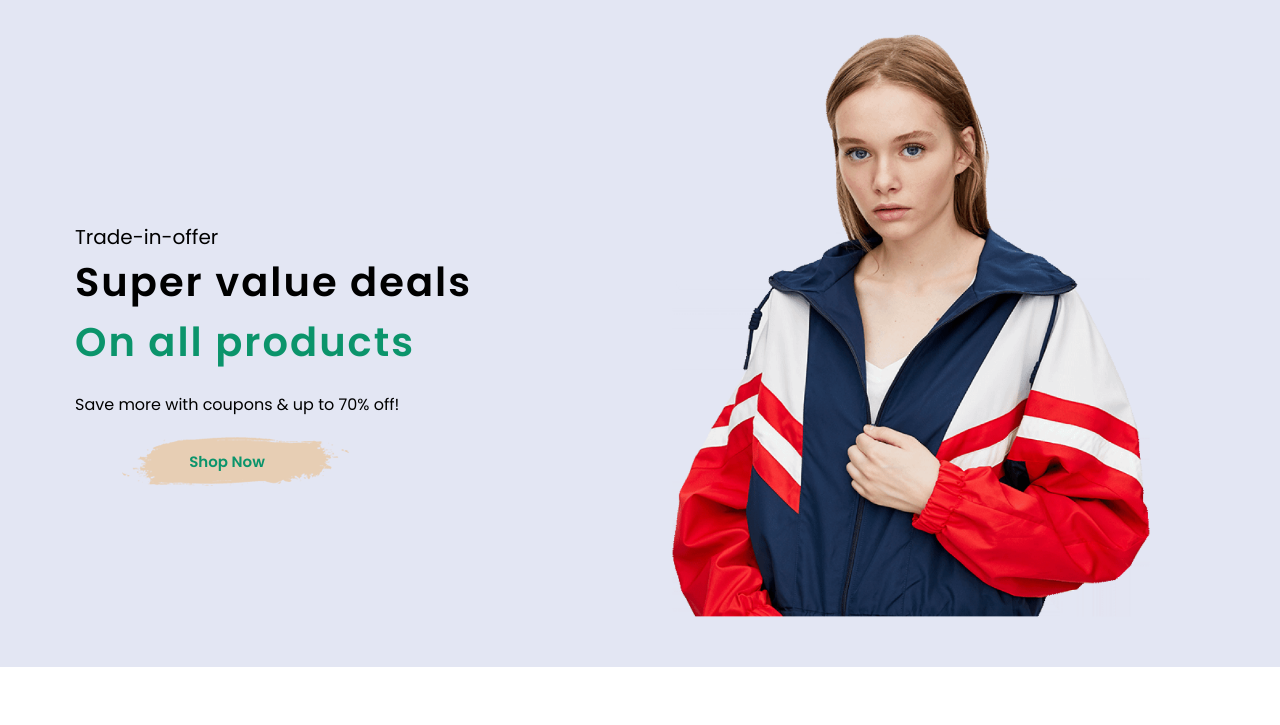
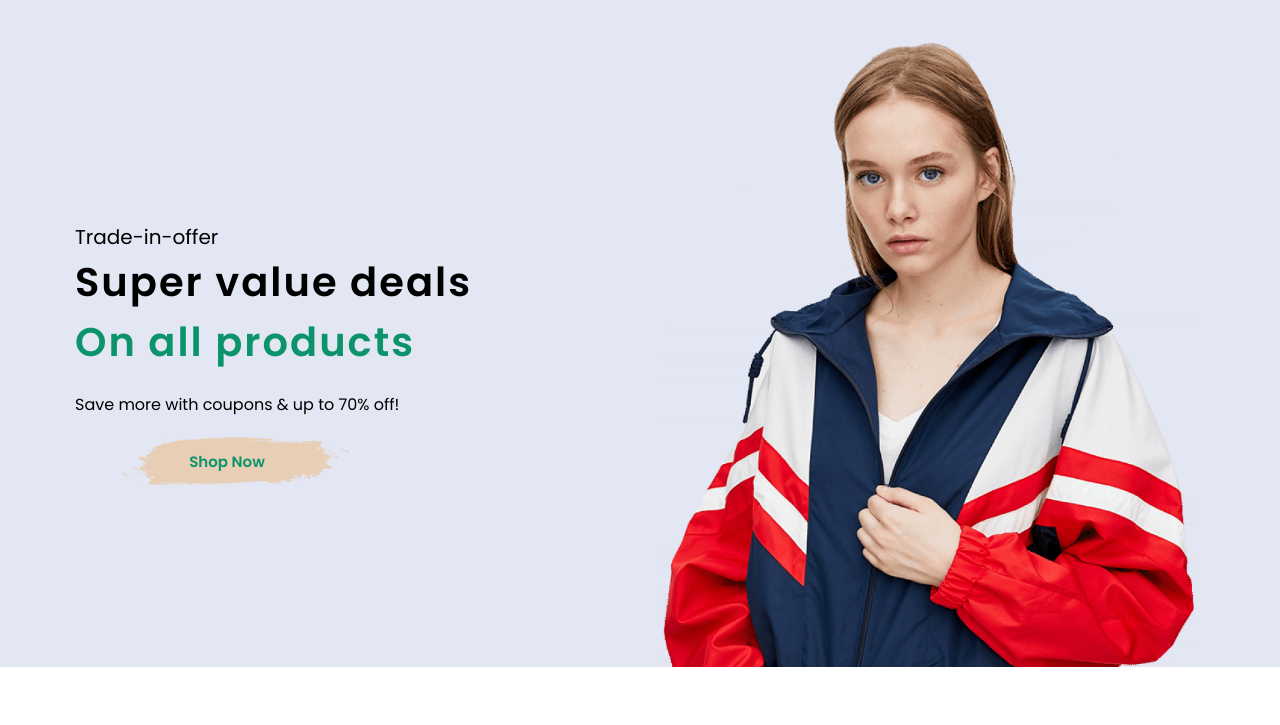
Before and after one commit to Abdessamad202/Build-and-Deploy-Ecommerce-Website, a plain HTML site: page home.html in a window 1280 px wide. Shown: the part 75-800 px from the top of the page. Drawn offline with nearby package versions, Linux system fonts and the light colour scheme.

Commit message:
Update style.css

```diff
--- a/style.css
+++ b/style.css
@@ -82,9 +82,9 @@ header nav ul li a .bx{
 }
 .dds{
     background-image: url("img/hero4.png");
-    background-size: 90% 100%;
+    background-size: cover;
     background-repeat: no-repeat;
-    background-position: 75px -50px;
+    background-position: 0px -50px;
     background-color: rgba(227,230,243,255);
     /* background-position: top; */
     height: 645px;
```
